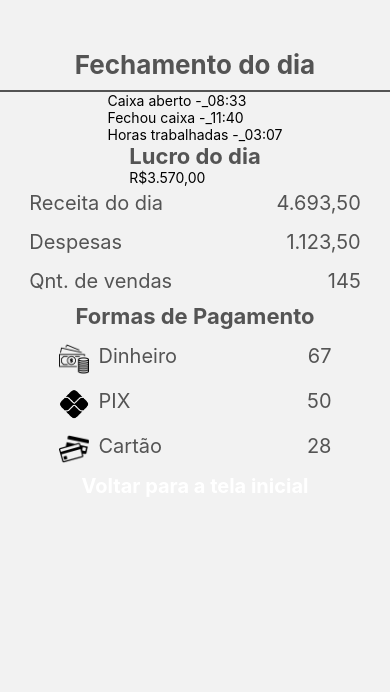
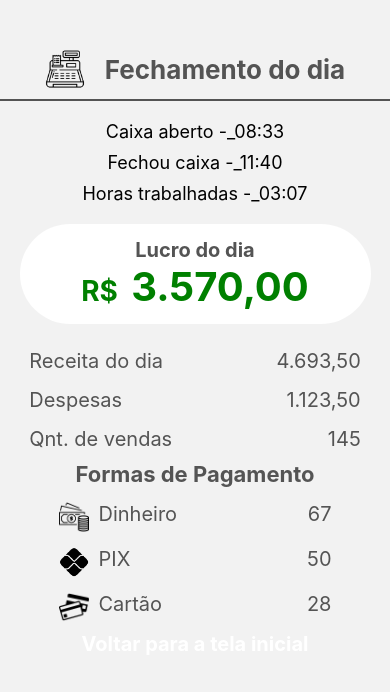
Before and after one commit to Lim4S2/LucraMais--App, a React Native app: screen /Fechamento in a window 390 px wide. Shown: the top 692 px of the page. Built offline with nearby package versions, Linux system fonts and the light colour scheme.

Commit message:
Mexendo na tela de fechamento do dia

```diff
--- a/src/pages/fechamento/index.js
+++ b/src/pages/fechamento/index.js
@@ -6,28 +6,29 @@ export default function Fechamento({ navigation }) {
     return (
         <View style={{alignItems: "center"}}>
             <View style={styles.container}>
+                <Image source={require("../../images/iconFechaCaixa.png")}
+                style={{ width: 40, height: 40, marginRight: 20 }}/>
                 <Text style={styles.text}>Fechamento do dia</Text>
             </View>
 
-            <View style={styles.viewHora}>
-                <Text>Caixa aberto -
+                <Text style={{fontSize: 18, marginTop: 20}}>Caixa aberto -
                     <Text>_</Text>
-                    <Text>08:33</Text>
+                    <Text style={{fontSize: 18,marginTop: 10}}>08:33</Text>
                 </Text>
-                <Text>Fechou caixa -
+                <Text style={{fontSize: 18,marginTop: 10}}>Fechou caixa -
                     <Text>_</Text>
-                    <Text>11:40</Text>
+                    <Text style={{fontSize: 18,marginTop: 10}}>11:40</Text>
                 </Text>
-                <Text>Horas trabalhadas -
+                <Text style={{fontSize: 18,marginTop: 10}}>Horas trabalhadas -
                     <Text>_</Text>
-                    <Text>03:07</Text>
+                    <Text style={{fontSize: 18,marginTop: 10}}>03:07</Text>
                 </Text>
-            </View>
 
             <View style={styles.viewLucro}>
-                <Text style={{...styles.text, fontSize: 22}}>Lucro do dia</Text>
-                <Text>R$
-                    <Text>3.570,00</Text>
+                <Text style={{...styles.text, fontSize: 20}}>Lucro do dia</Text>
+                <Text style={{...styles.text, fontSize: 28, color: "green"}}>R$
+                    <Text style={{color: "white"}}>_</Text>
+                    <Text style={{...styles.text, fontSize: 40, color: "green"}}>3.570,00</Text>
                 </Text>
             </View>
 
--- a/src/pages/fechamento/style.js
+++ b/src/pages/fechamento/style.js
@@ -4,11 +4,23 @@ const styles = StyleSheet.create({
     container: {
         width: "100%",
         marginTop: "10%",
+        flexDirection: "row",
         justifyContent: "center",
         alignItems: 'center',
         borderBottomWidth: 2,
         borderColor: "#545454",
         padding: 10
+    },
+    viewLucro: {
+        width: "90%",
+        height: 100,
+        justifyContent: "center",
+        alignItems: "center",
+        marginTop: 20,
+        marginBottom: 20,
+        borderRadius: 50,
+        backgroundColor: "white",
+        elevation: 15
     },
     text: {
         fontSize: 26,
```
Also changed, not shown: src/images/iconFechaCaixa.png (added).
